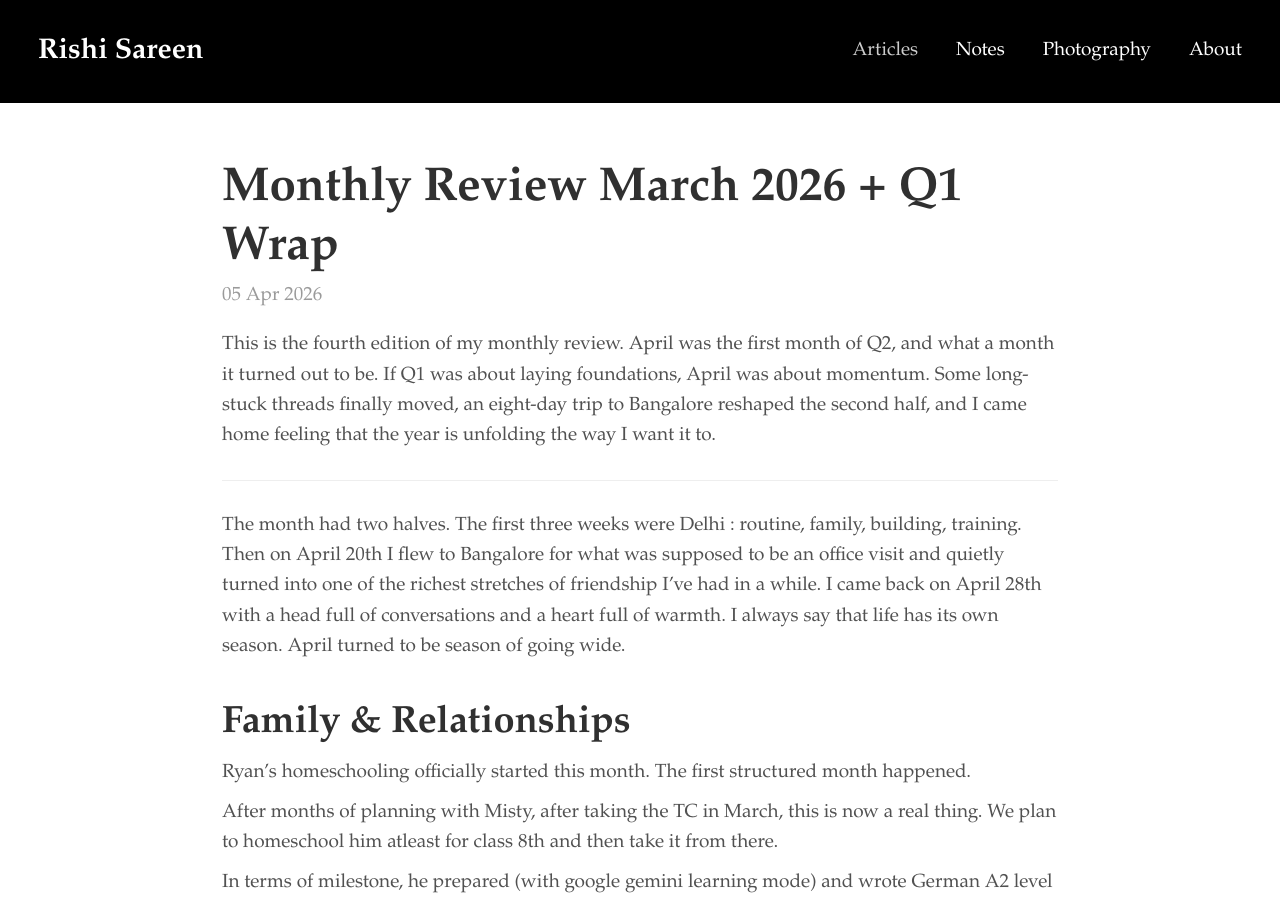
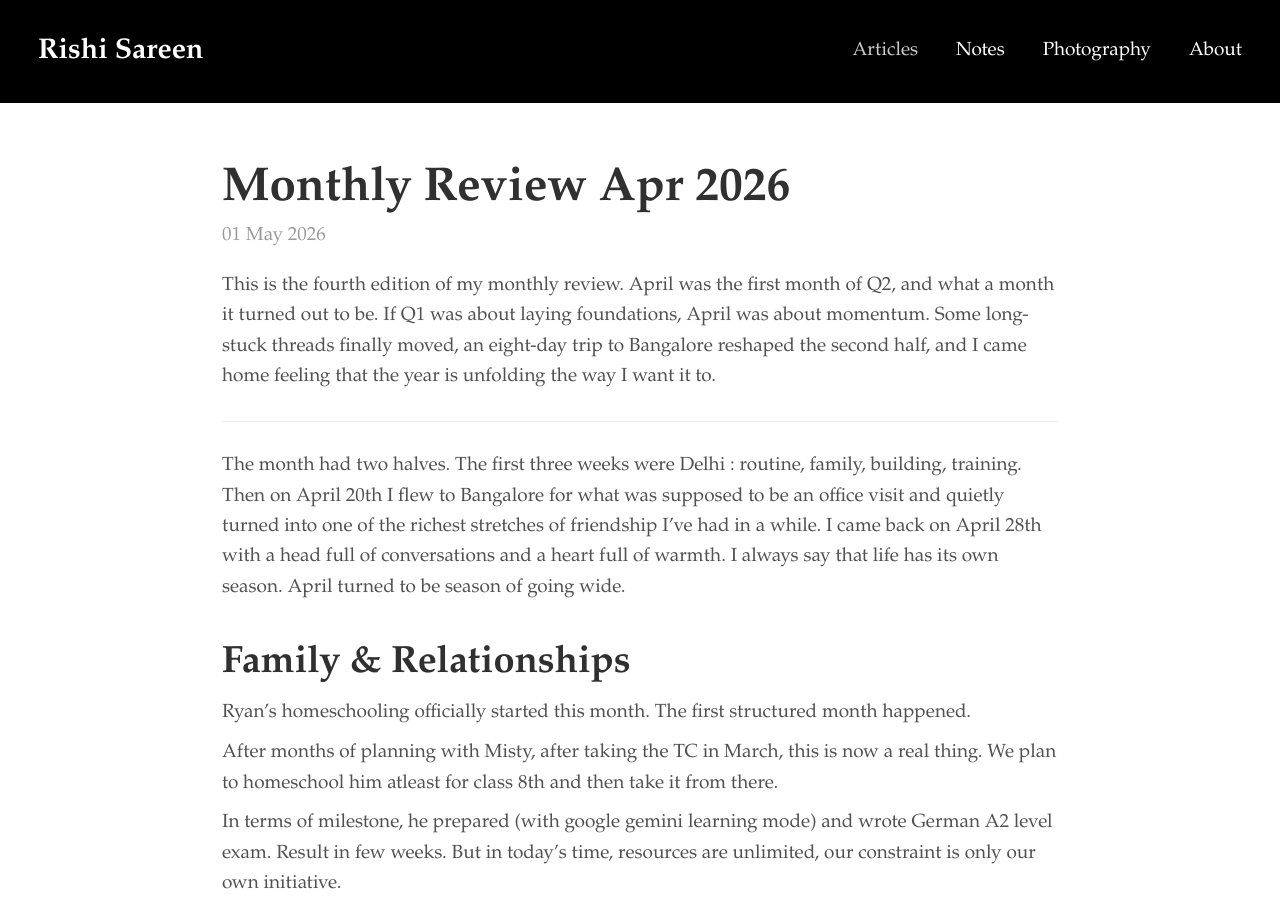
Before and after one commit to rishisareen/rishisareen.github.io, a Jekyll site: the page built from _articles/2026-05-01-Apr-2026-Report.md, in a window 1280 px wide and 900 px high. Built offline with Jekyll 4.4.1, drawn with Linux system fonts in a browser that asks for light colours.

Commit message:
vault backup: 2026-05-01 19:07:52

```diff
--- a/_articles/2026-05-01-Apr-2026-Report.md
+++ b/_articles/2026-05-01-Apr-2026-Report.md
@@ -1,7 +1,7 @@
 ---
 layout: article
-title: Monthly Review  March 2026 + Q1 Wrap
-date: 2026-04-05 10:00:00 +0530
+title: Monthly Review  Apr 2026
+date: 2026-05-01 10:00:00 +0530
 comments: true
 categories:
   - Productivity
```
